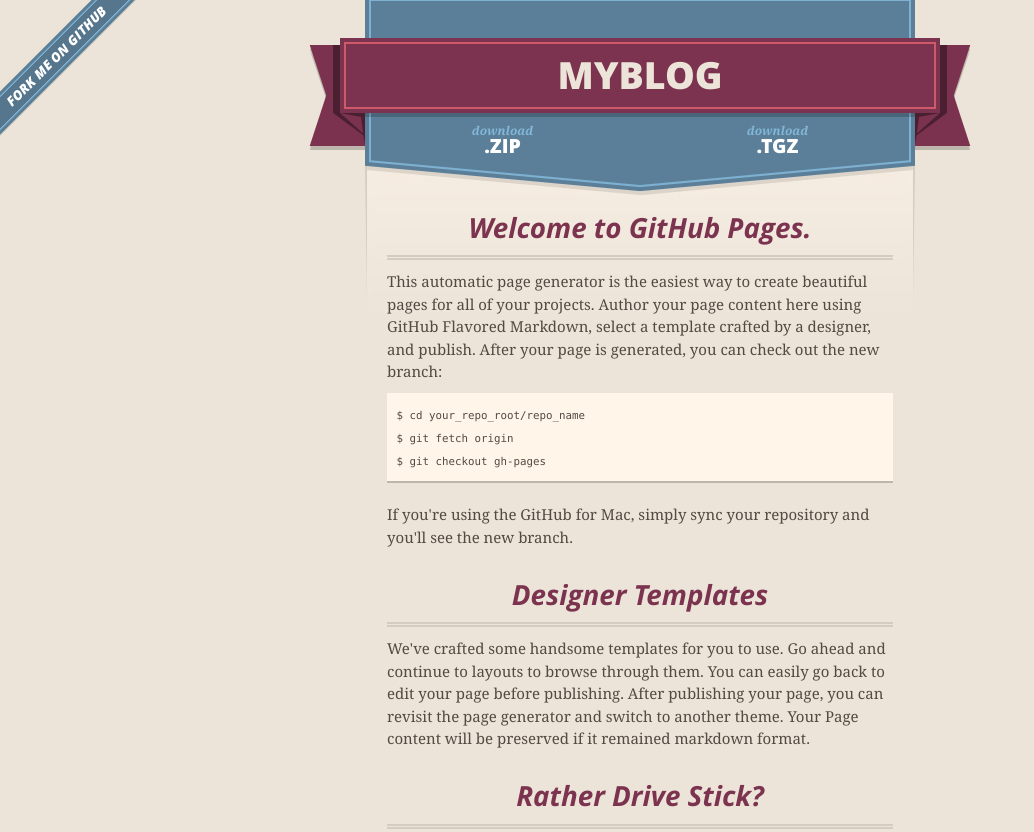
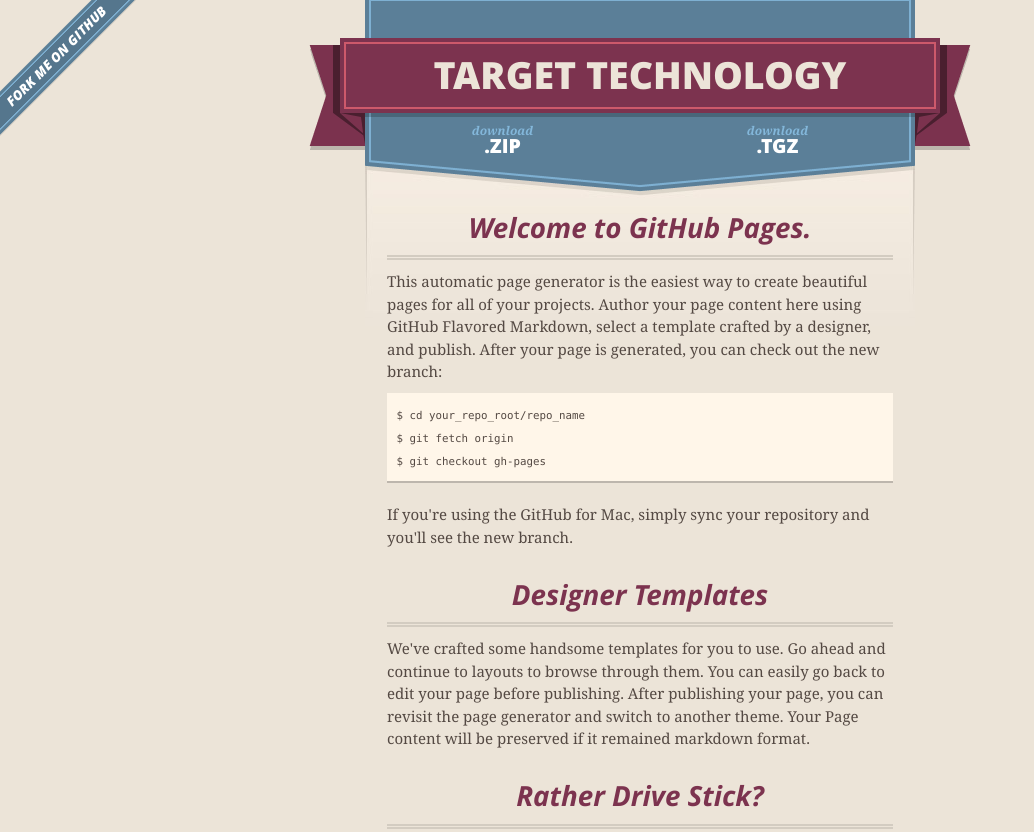
Before and after one commit to ryandflynn/myblog, a plain HTML site: page index.html in a window 1280 px wide. Shown: the top 832 px of the page, without its empty margins (0-1034 px from the left). Drawn offline with nearby package versions, Linux system fonts and the light colour scheme.

Commit message:
Update index.html

```diff
--- a/index.html
+++ b/index.html
@@ -27,7 +27,7 @@
       <header>
         <span class="ribbon-outer">
           <span class="ribbon-inner">
-            <h1>Myblog</h1>
+            <h1>Target Technology</h1>
             <h2></h2>
           </span>
           <span class="left-tail"></span>
```
